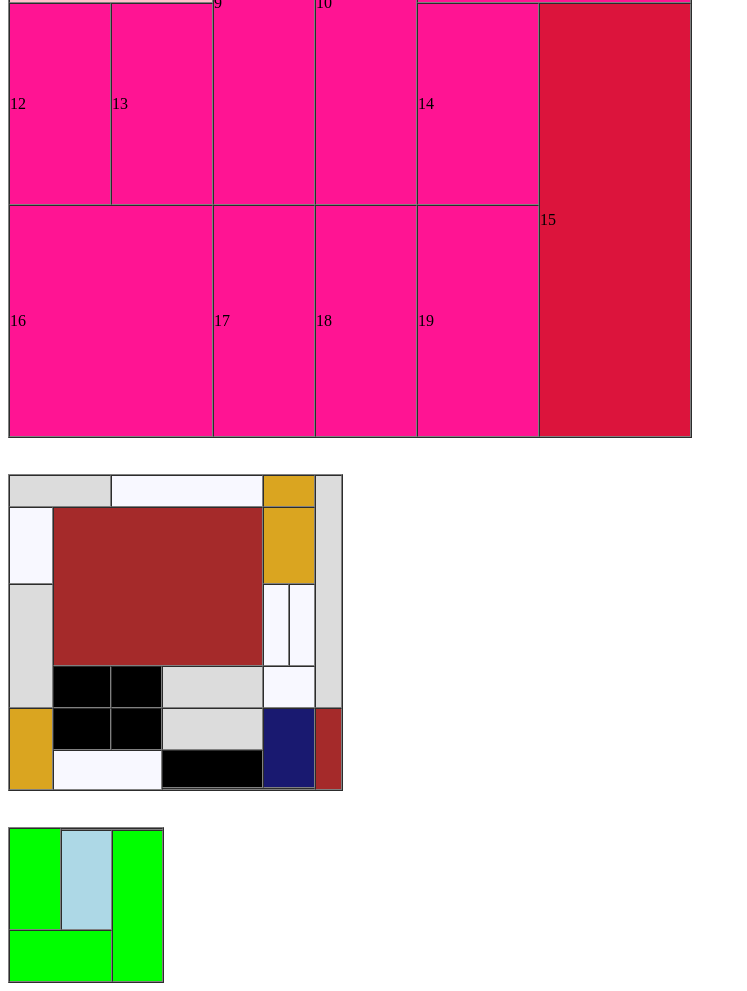
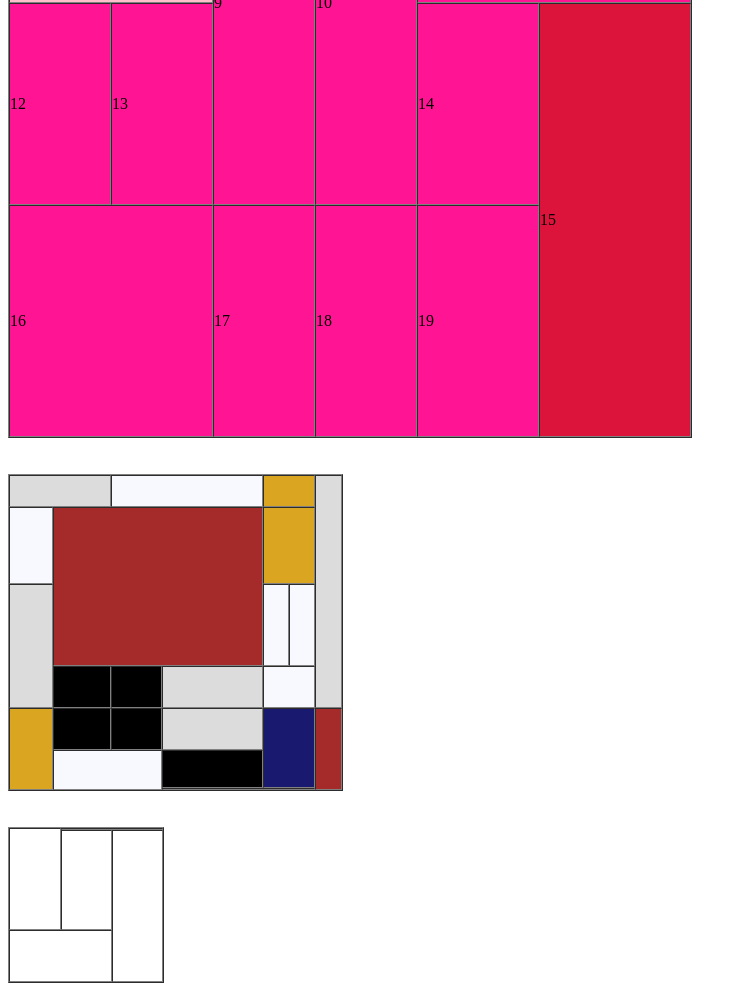
Before and after one commit to MrpTERO/mrptero1.github.io, a plain HTML site: page index.html in a window 1280 px wide. Shown: the part 514-1505 px from the top of the page, without its empty margins (0-747 px from the left). Drawn offline with Linux system fonts and the light colour scheme.

Commit message:
Update index.html

```diff
--- a/index.html
+++ b/index.html
@@ -30,9 +30,9 @@
 	<tr><td colspan="3"> </td></tr>
 </table>
 <br><br>
-<table bgcolor="lime" border="1" cellpadding="0" cellspacing="0">
+<table border="1" cellpadding="0" cellspacing="0">
 	<tr><td width="50px" height="100px" rowspan="2"></td><td colspan="2" width="100px"></td></tr>
-	<tr><td bgcolor="lightblue"> </td><td rowspan="2"></td></tr>
+	<tr><td></td><td rowspan="2"></td></tr>
 	<tr><td colspan="2" height="50px"></td></tr>
 
 </table>
```
